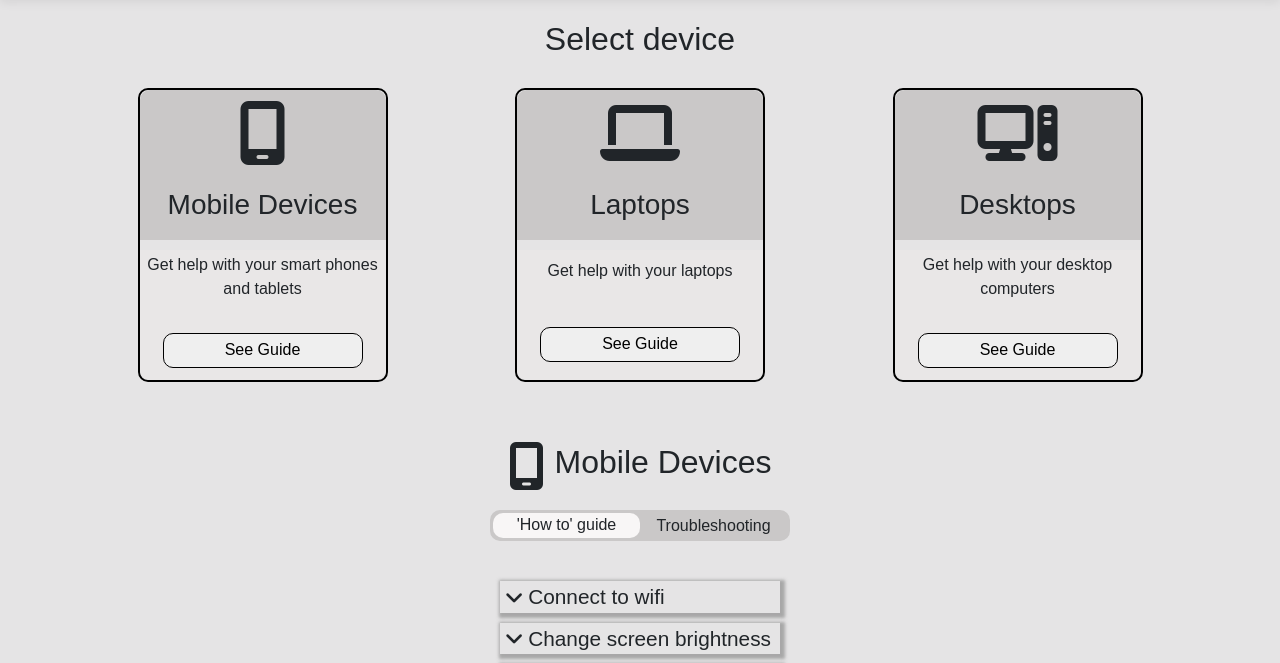
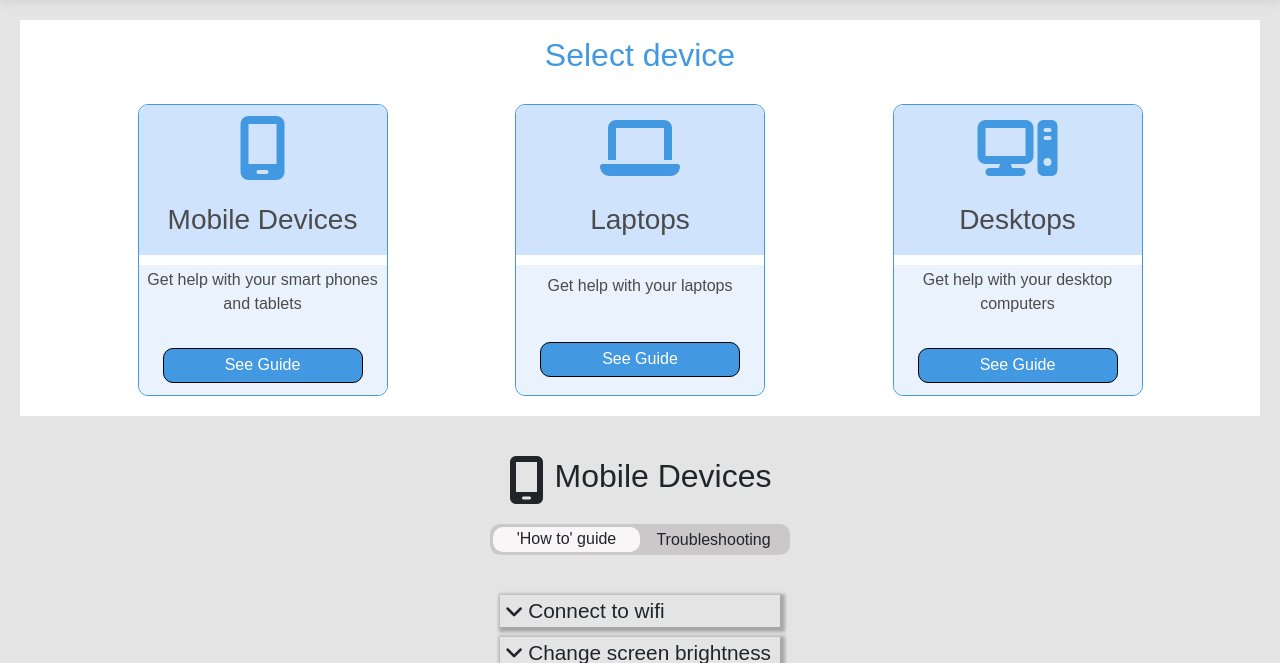
Before and after one commit to Carlos-n21/Team4-Family-hack, a Django app: page /technicalissues/ in a window 1280 px wide. Shown: the part 92-755 px from the top of the page. Run offline with Django 5.2, Linux system fonts and the light colour scheme; some libraries are stand-ins or nearby versions.

Commit message:
Add: initial style for technical issue

```diff
--- a/static/css/style.css
+++ b/static/css/style.css
@@ -161,11 +161,14 @@ h4 {
 /*---------------------- Technical Issues page */
 .device-categories {
   margin: 20px;
+  background-color: #fff;
+  padding-top: 1rem;
 }
 
 .device-categories h2 {
   text-align: center;
   margin-bottom: 20px;
+  color: #4299e1;
 }
 
 .devices-container {
@@ -176,13 +179,14 @@ h4 {
 }
 
 .device {
-  border: 2px solid black;
+  border: 1px solid #4299e1;
   width: 250px;
   display: flex;
   flex-direction: column;
   align-items: center;
   margin: 10px 10px 20px;
   border-radius: 10px;
+  color: #4b4b4b;
 }
 
 .device>div {
@@ -193,7 +197,7 @@ h4 {
 }
 
 .device .head {
-  background-color: #cac8c8;
+  background-color: #d0e3fc;
   height: 150px;
   justify-content: space-around;
   border-top-left-radius: 10px;
@@ -202,7 +206,7 @@ h4 {
 }
 
 .device .body {
-  background-color: #e9e7e7;
+  background-color: #eaf2fe;
   height: 130px;
   justify-content: space-around;
   border-bottom-left-radius: 10px;
@@ -211,6 +215,7 @@ h4 {
 
 .device i {
   font-size: 4rem;
+  color: #4299e1;
 }
 
 .device p {
@@ -245,7 +250,8 @@ h4 {
   padding: 2px;
   border-radius: 10px;
   text-transform: capitalize;
-  color: black;
+  color: #fff;
+  background-color: #4299e1;
   border: 1px solid black;
   transition: 0.25s;
 }
```
Also changed, not shown: db.sqlite3.
